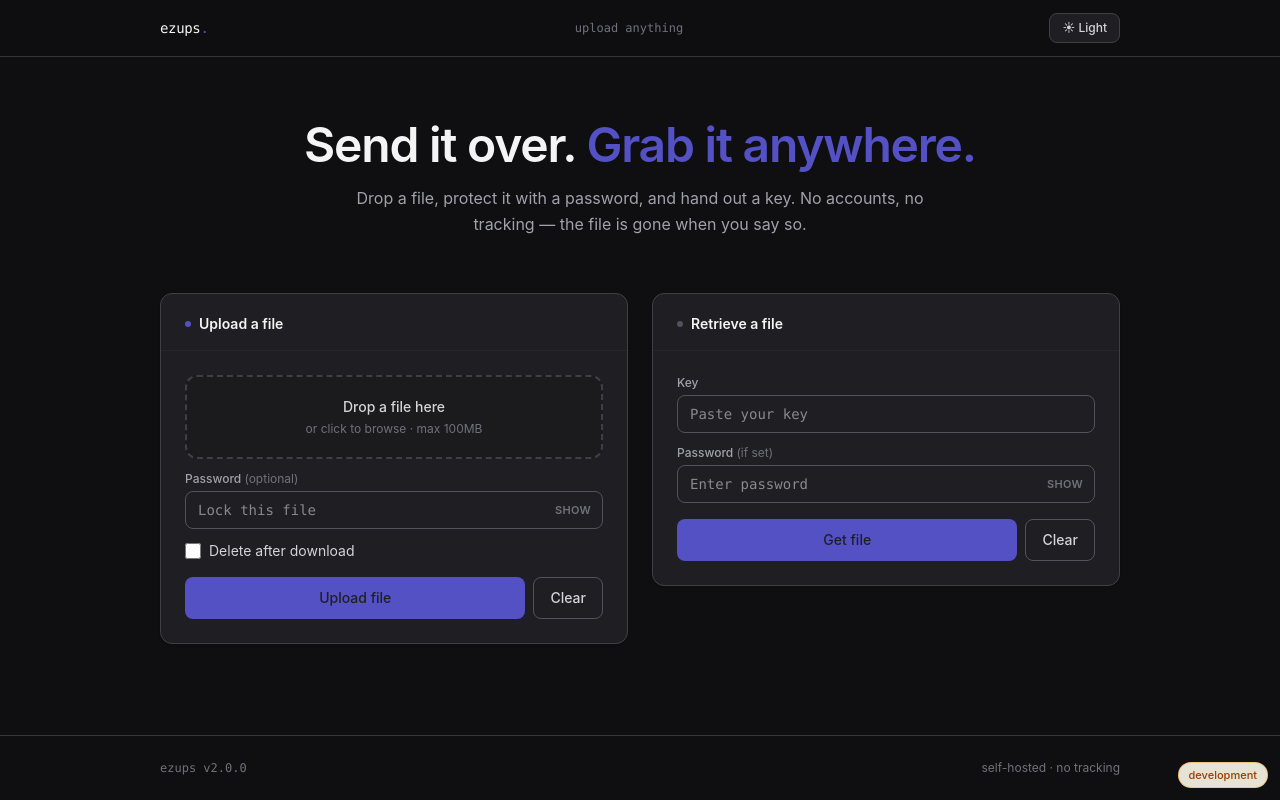
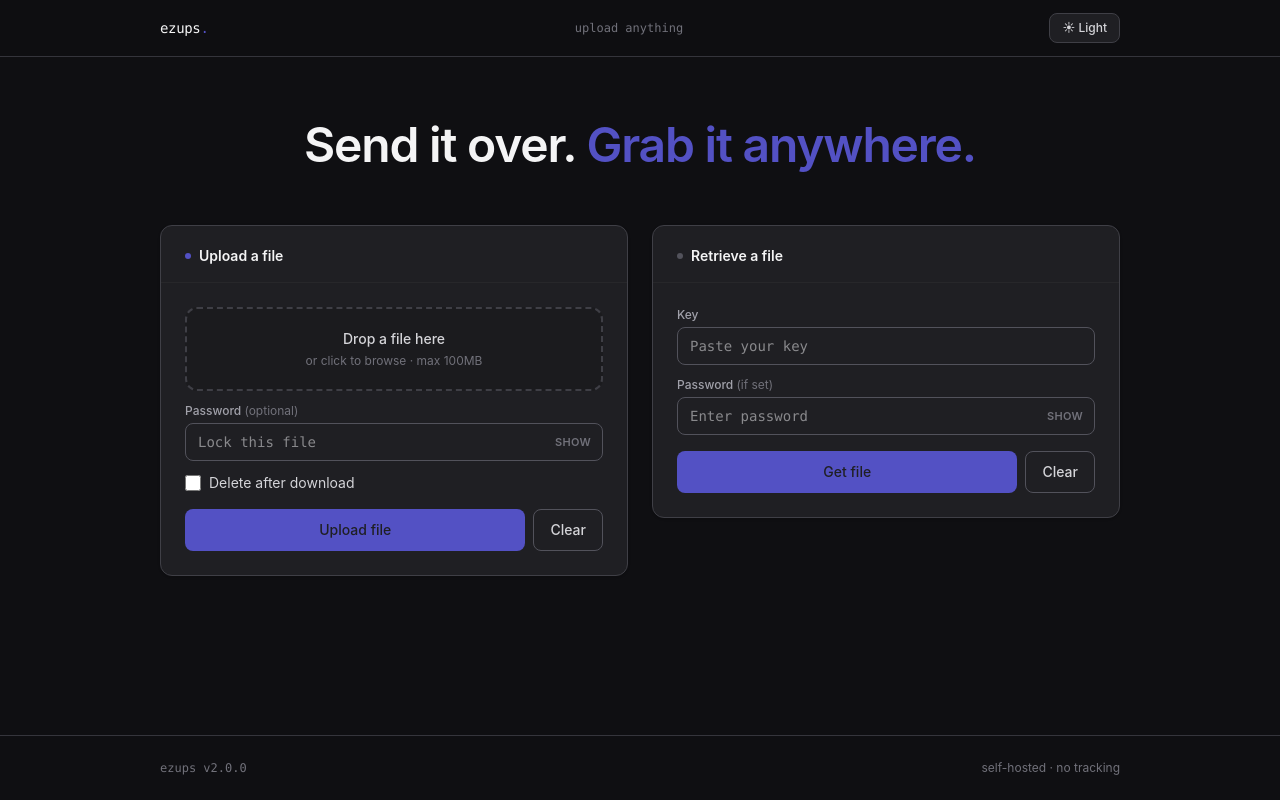
Before and after one commit to c4lyp5o/ezups, a React (Vite) app in the folder client/: page / in a window 1280 px wide. Built offline with nearby package versions, Linux system fonts and the light colour scheme.

Commit message:
fix: remove hero subtitle and environment badge

```diff
--- a/client/src/App.jsx
+++ b/client/src/App.jsx
@@ -3,7 +3,6 @@ import { BrowserRouter, Routes, Route } from "react-router";
 import { ToastContainer } from "react-toastify";
 import Landing from "./pages/Landing";
 import NotFound from "./pages/NotFound";
-import BranchBadge from "./components/BranchBadge";
 import ErrorBoundary from "./components/ErrorBoundary";
 
 const App = () => {
@@ -42,7 +41,6 @@ const App = () => {
 				pauseOnHover
 				theme={theme === "dark" ? "dark" : "light"}
 			/>
-			<BranchBadge />
 			<BrowserRouter>
 				<Routes>
 					<Route
--- a/client/src/components/BranchBadge.jsx
+++ /dev/null
@@ -1,24 +0,0 @@
-// Deployment indicator: which branch this bundle was built from.
-const BranchBadge = () => {
-	const branch = __APP_BRANCH__;
-	const isMaster = branch === "master";
-	if (isMaster) return null;
-	const detail = `branch: ${branch} · NODE_ENV: ${__APP_NODE_ENV__}`;
-	return (
-		<div
-			title={detail}
-			data-branch={branch}
-			className={[
-				"fixed bottom-3 right-3 z-50 select-none rounded-full border px-2.5 py-1",
-				"text-[11px] font-medium tabular-nums backdrop-blur-sm",
-				isMaster
-					? "border-stone-200 bg-white/80 text-stone-600 dark:border-stone-700 dark:bg-stone-900/80 dark:text-stone-300"
-					: "border-amber-500/40 bg-amber-50/90 text-amber-800 dark:border-amber-400/30 dark:bg-amber-950/70 dark:text-amber-300",
-			].join(" ")}
-		>
-			{branch}
-		</div>
-	);
-};
-
-export default BranchBadge;
--- a/client/src/pages/Landing.jsx
+++ b/client/src/pages/Landing.jsx
@@ -33,10 +33,6 @@ const Landing = ({ theme, onToggleTheme }) => {
 						Send it over.
 						<span className="text-accent-600"> Grab it anywhere.</span>
 					</h1>
-					<p className="mt-4 text-stone-500 max-w-xl mx-auto leading-relaxed">
-						Drop a file, protect it with a password, and hand out a key. No
-						accounts, no tracking — the file is gone when you say so.
-					</p>
 				</section>
 
 				<section className="grid grid-cols-1 lg:grid-cols-2 gap-6 items-start">
```
